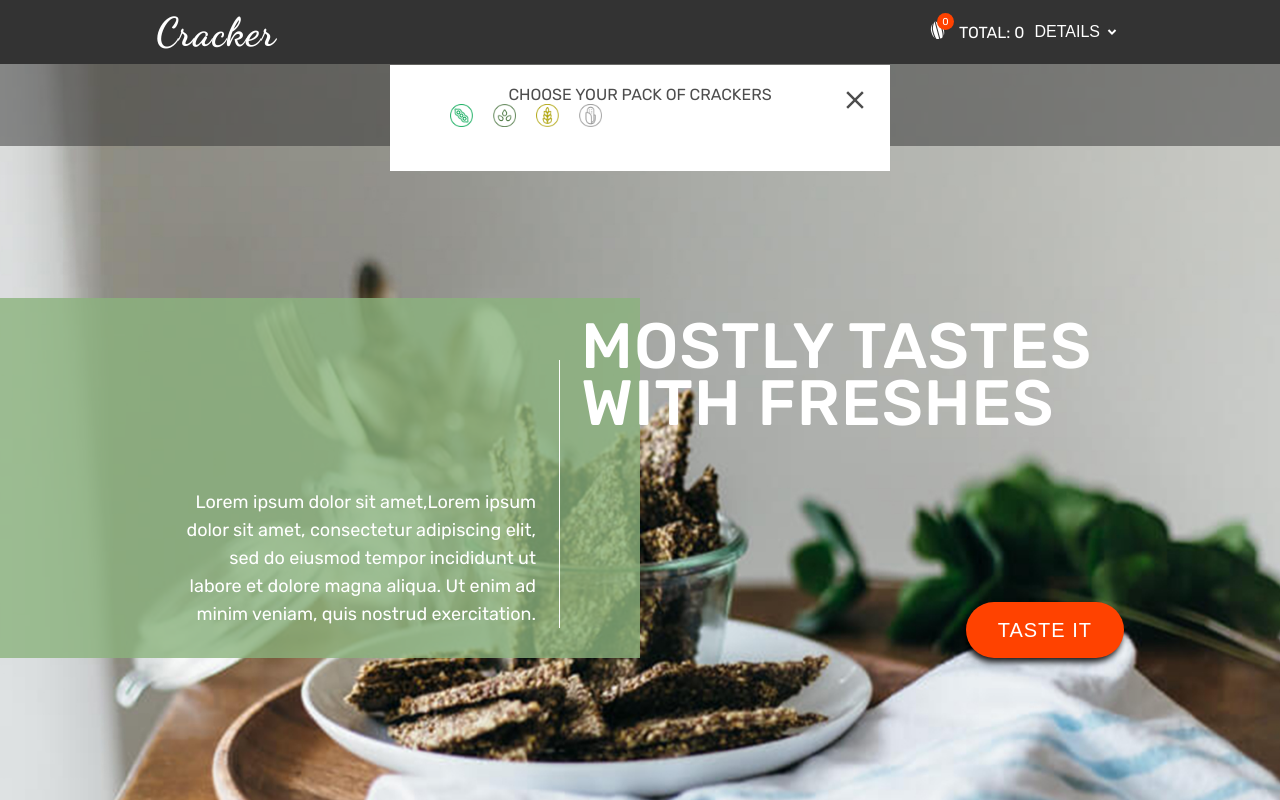
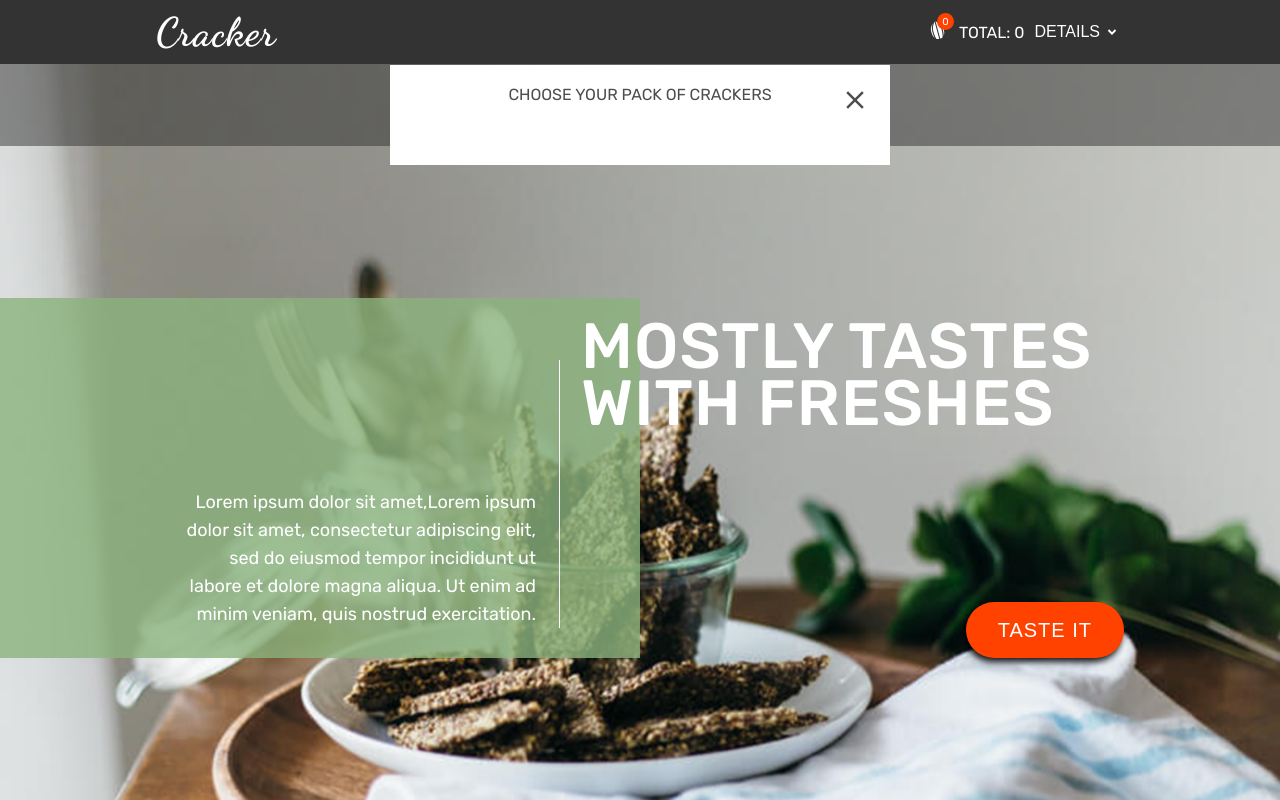
Before and after one commit to bohdan-ryzhko/test-task-RexIT, a React (Create React App) app: page / in a window 1280 px wide. Both pictures are taken after a click on the button "DETAILS". Shown: the top 800 px of the page. Built offline with nearby package versions, Linux system fonts and the light colour scheme.

Commit message:
Add condition show list with images in basket

```diff
--- a/src/components/BasketContent/BasketContent.tsx
+++ b/src/components/BasketContent/BasketContent.tsx
@@ -35,6 +35,8 @@ export const BasketContent: FC<BasketContentProps> = ({ setToggleBasket }) => {
         basket.list.length === 0 &&
         <p style={{ color: "#4d4d4d", textAlign: "center" }}>Choose your pack of crackers</p>
       }
+      {
+        basket.list.length > 0 &&
         <ul className={sass.basketImgList}>
           <li className={sass.basketImg}>
             <img width={23} src={CrackerImage1} alt="" />
@@ -49,6 +51,7 @@ export const BasketContent: FC<BasketContentProps> = ({ setToggleBasket }) => {
             <img width={23} src={CrackerImage4} alt="" />
           </li>
         </ul>
+      }
       <ul className={sass.basketList}>
         {
           basket.list.length > 0 && basket.list.map(pack => <li className={sass.basketItem} key={pack.id}>
```
Lines whose indentation alone changed are shown as unchanged.
